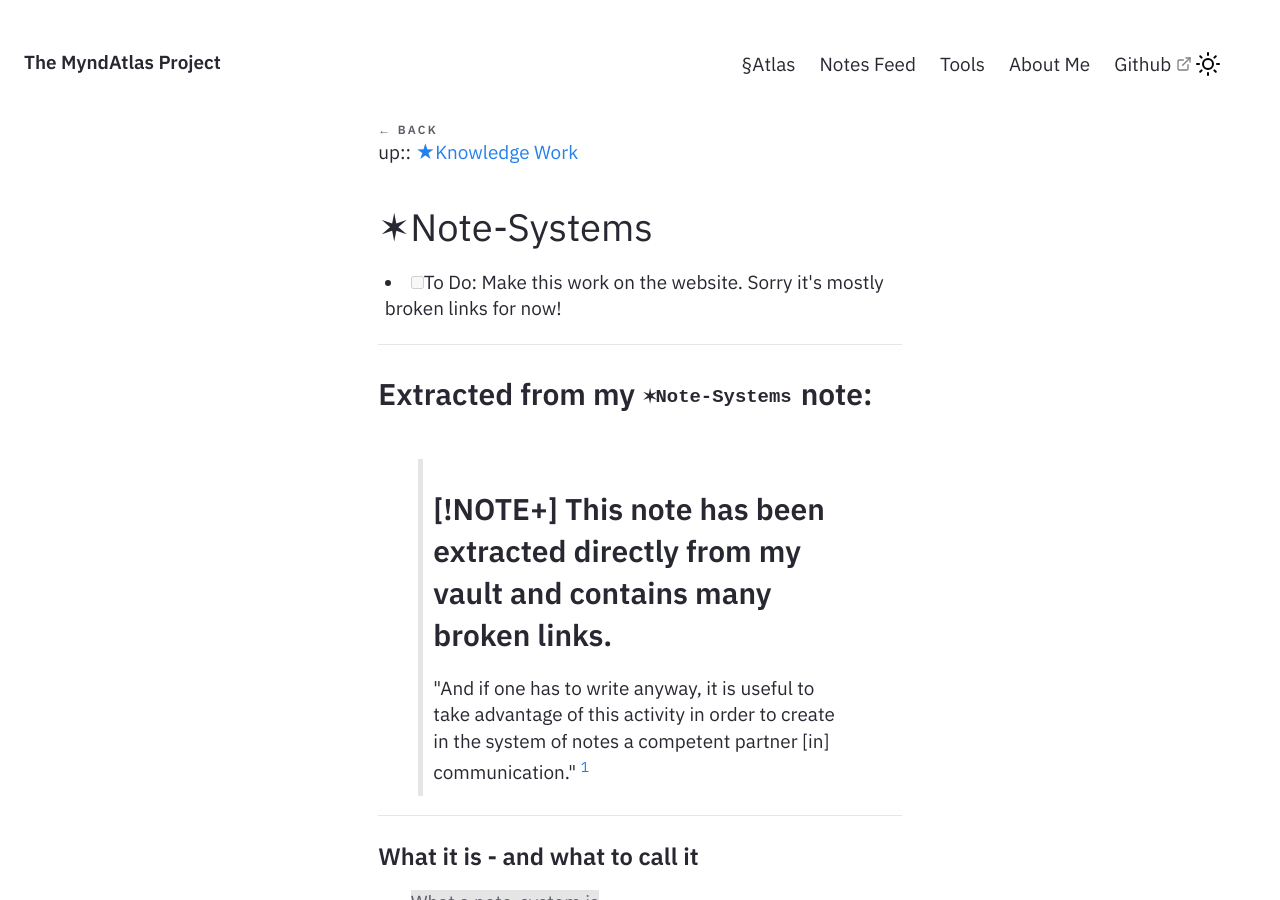
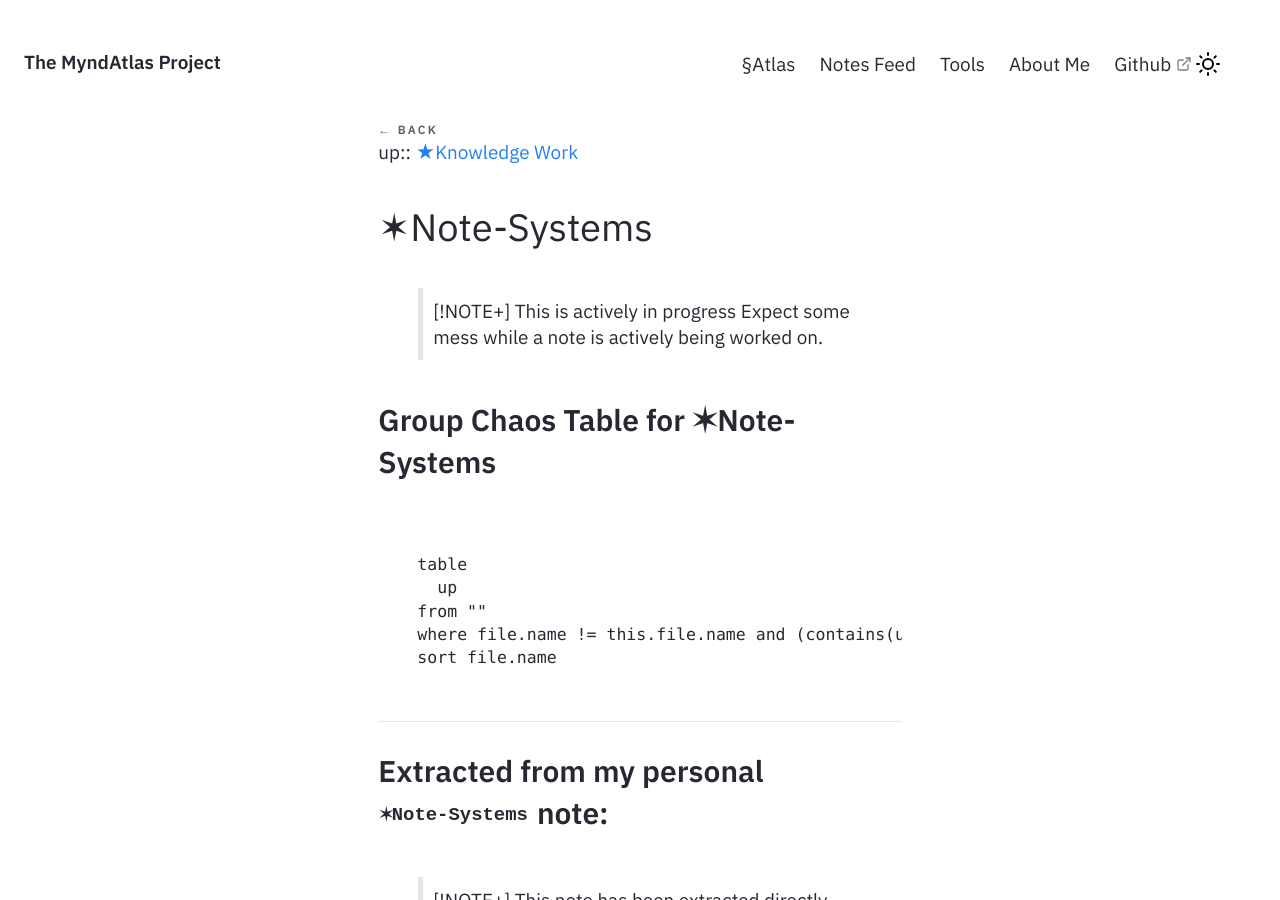
Before and after one commit to myndatlas/myndatlas.github.io, a Jekyll site: the page built from _notes/Public/✶Note-Systems.md, in a window 1280 px wide and 900 px high. Built offline with Jekyll 4.4.1, drawn with Linux system fonts in a browser that asks for light colours; some of the changed text lies outside the part shown.

Commit message:
314 vault backup: 2023-03-24 21:48:17

````diff
--- a/_notes/Public/✶Note-Systems.md
+++ b/_notes/Public/✶Note-Systems.md
@@ -5,11 +5,25 @@ date : 24-03-2023
 ---
 up:: [[★Knowledge Work]]
 # ✶Note-Systems
-- [ ] To Do: Make this work on the website. Sorry it's mostly broken links for now!
+> [!NOTE+] This is actively in progress
+> Expect some mess while a note is actively being worked on.
+
+## Group Chaos Table for ✶Note-Systems
+```dataview
+table
+  up
+from ""
+where file.name != this.file.name and (contains(up, this.file.link) OR contains(file.tags, "note-systems"))
+sort file.name
+```
+
+
+
 
 ---
-## Extracted from my `✶Note-Systems` note:
+## Extracted from my personal `✶Note-Systems` note:
 > [!NOTE+] This note has been extracted directly from my vault and contains many broken links.
+
 ---
 > "And if one has to write anyway, it is useful to take advantage of this activity in order to create in the system of notes a competent partner [in] communication." [^1]
 
@@ -69,7 +83,8 @@ up:: [[★Knowledge Work]]
 - [[Commonplace Book]]
 - [[Luhmann's Zettelkasten]]
 
+> I also have some dataviews here at the end which I have removed since they don't work on the website anyway and simply show as code.
+
 ---
 
-
 [^1]: [[Luhmann 1992 - Communicating with Slip Boxes]]
````
